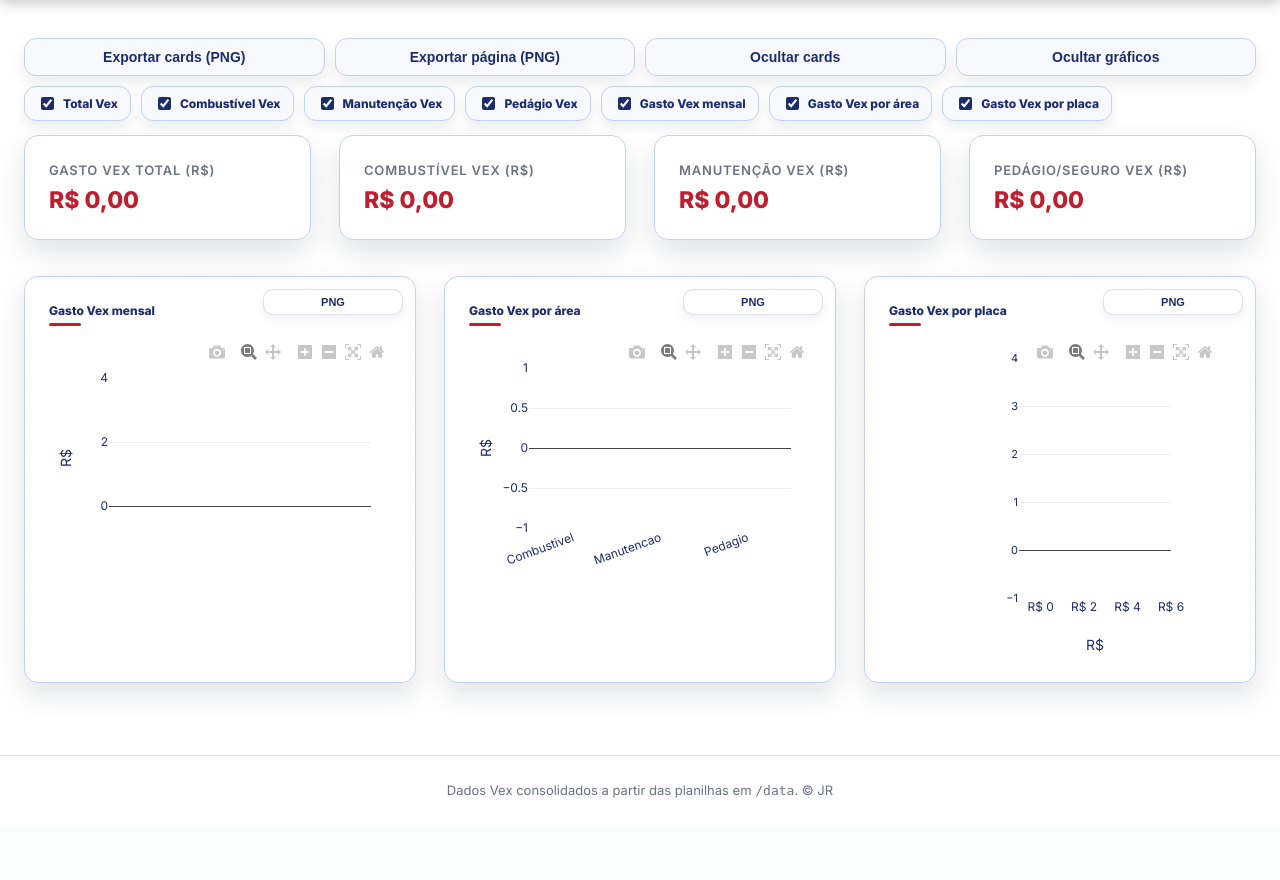
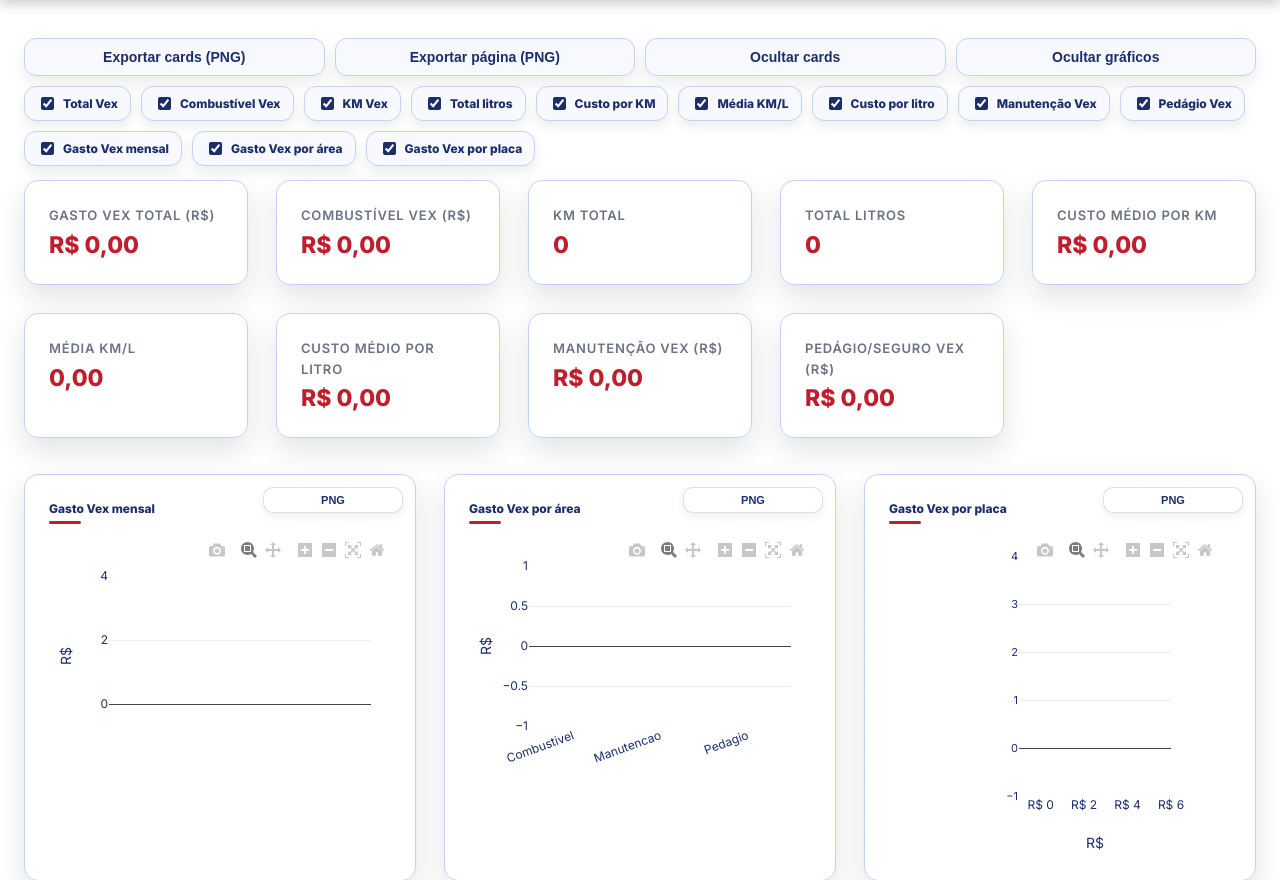
Before and after one commit to jhonnyoraculos/dashboard, a Flask app: page /vex in a window 1280 px wide. Shown: the part 140-1020 px from the top of the page. Before the commit the page ends 938 px from the top, so only its background shows below. Run offline with Flask 3, Linux system fonts and the light colour scheme; some libraries are stand-ins or nearby versions.

Commit message:
Atualizacao automatica 2026-02-03 15:27

```diff
--- a/app.py
+++ b/app.py
@@ -1401,6 +1401,7 @@ def data_vex():
     df_manu = _only_vex(load_manutencao())
     df_hoteis = load_hoteis().iloc[0:0].copy()
     df_ped = _only_vex(load_pedagio())
+    km_rodados = _COMBUSTIVEL_CACHE.get("km_rodados_mensal")
 
     anos_disponiveis: set[int] = set()
     for df_src in (df_comb, df_manu, df_hoteis, df_ped):
@@ -1447,7 +1448,29 @@ def data_vex():
     df_hoteis = _apply_filters(df_hoteis)
     df_ped = _apply_filters(df_ped)
 
+    km_override = None
+    if ano == 2026 and isinstance(km_rodados, pd.DataFrame) and not km_rodados.empty:
+        km_override = km_rodados.copy()
+        if ano is not None:
+            km_override = km_override[pd.to_datetime(km_override["Mes"], errors="coerce").dt.year == ano]
+        if meses:
+            km_override = km_override[km_override["Mes"].isin(meses)]
+        if placa and placa != "Todos":
+            km_override = km_override[km_override["PLACA"] == placa]
+        if not df_comb.empty and "Mes" in df_comb.columns and "PLACA" in df_comb.columns:
+            allowed = df_comb[["Mes", "PLACA"]].dropna().drop_duplicates()
+            if not allowed.empty:
+                km_override = km_override.merge(allowed, on=["Mes", "PLACA"], how="inner")
+
     total_comb = float(df_comb["Custo"].sum()) if "Custo" in df_comb else 0.0
+    if km_override is not None and "Km Rodados" in km_override.columns:
+        km_total = float(km_override["Km Rodados"].sum())
+    else:
+        km_total = float(df_comb["Km Rodados"].sum()) if "Km Rodados" in df_comb else 0.0
+    litros_total = float(df_comb["Litros"].sum()) if "Litros" in df_comb else 0.0
+    km_por_litro = (km_total / litros_total) if litros_total else 0.0
+    custo_por_km = (total_comb / km_total) if km_total else 0.0
+    custo_por_litro = (total_comb / litros_total) if litros_total else 0.0
     total_manu = float(df_manu["Custo"].sum()) if "Custo" in df_manu else 0.0
     total_hoteis = 0.0
     total_ped = float(df_ped["Custo"].sum()) if "Custo" in df_ped else 0.0
@@ -1505,6 +1528,11 @@ def data_vex():
         "manutencao_total": round(total_manu, 2),
         "hoteis_total": round(total_hoteis, 2),
         "pedagio_total": round(total_ped, 2),
+        "km_total": round(km_total, 2),
+        "litros_total": round(litros_total, 2),
+        "km_por_litro": round(km_por_litro, 3),
+        "custo_por_km": round(custo_por_km, 4),
+        "custo_por_litro": round(custo_por_litro, 4),
         "mensal_total": mensal_total,
         "por_area": por_area,
         "gasto_por_placa": gasto_por_placa,
--- a/templates/vex.html
+++ b/templates/vex.html
@@ -45,6 +45,26 @@
         <div class="kpi-title">Combust&iacute;vel Vex (R$)</div>
         <div id="kpi-comb" class="kpi-value">--</div>
       </div>
+      <div class="kpi blue" id="kpi-vex-km">
+        <div class="kpi-title">KM total</div>
+        <div id="kpi-km" class="kpi-value">--</div>
+      </div>
+      <div class="kpi blue" id="kpi-vex-litros">
+        <div class="kpi-title">Total litros</div>
+        <div id="kpi-litros" class="kpi-value">--</div>
+      </div>
+      <div class="kpi green" id="kpi-vex-custo-km">
+        <div class="kpi-title">Custo m&eacute;dio por KM</div>
+        <div id="kpi-custo-km" class="kpi-value">--</div>
+      </div>
+      <div class="kpi green" id="kpi-vex-km-litro">
+        <div class="kpi-title">M&eacute;dia KM/L</div>
+        <div id="kpi-km-litro" class="kpi-value">--</div>
+      </div>
+      <div class="kpi green" id="kpi-vex-custo-litro">
+        <div class="kpi-title">Custo m&eacute;dio por litro</div>
+        <div id="kpi-custo-litro" class="kpi-value">--</div>
+      </div>
       <div class="kpi green" id="kpi-vex-manu">
         <div class="kpi-title">Manuten&ccedil;&atilde;o Vex (R$)</div>
         <div id="kpi-manu" class="kpi-value">--</div>
@@ -77,6 +97,7 @@
 
 <script>
 const fmtBRL = (value) => Number(value || 0).toLocaleString('pt-BR', { style: 'currency', currency: 'BRL' });
+const fmtNum = (value) => Number(value || 0).toLocaleString('pt-BR');
 const currentYear = String(new Date().getFullYear());
 const safeArray = (source, key) => (source && Array.isArray(source[key])) ? source[key] : [];
 const MONTH_MAP = {
@@ -427,6 +448,11 @@ async function refresh() {
 
   document.getElementById('kpi-total').textContent = fmtBRL(d.total_vex);
     document.getElementById('kpi-comb').textContent = fmtBRL(d.combustivel_total);
+    document.getElementById('kpi-km').textContent = fmtNum(d.km_total);
+    document.getElementById('kpi-litros').textContent = fmtNum(d.litros_total);
+    document.getElementById('kpi-custo-km').textContent = fmtBRL(d.custo_por_km);
+    document.getElementById('kpi-km-litro').textContent = Number(d.km_por_litro || 0).toLocaleString('pt-BR', { minimumFractionDigits: 2, maximumFractionDigits: 2 });
+    document.getElementById('kpi-custo-litro').textContent = fmtBRL(d.custo_por_litro);
     document.getElementById('kpi-manu').textContent = fmtBRL(d.manutencao_total);
     document.getElementById('kpi-ped').textContent = fmtBRL(d.pedagio_total);
 
@@ -481,6 +507,11 @@ function setupExports() {
     setupVisibility('visibility-vex', [
       { selector: '#kpi-vex-total', label: 'Total Vex' },
       { selector: '#kpi-vex-comb', label: 'Combust\u00EDvel Vex' },
+      { selector: '#kpi-vex-km', label: 'KM Vex' },
+      { selector: '#kpi-vex-litros', label: 'Total litros' },
+      { selector: '#kpi-vex-custo-km', label: 'Custo por KM' },
+      { selector: '#kpi-vex-km-litro', label: 'M\u00E9dia KM/L' },
+      { selector: '#kpi-vex-custo-litro', label: 'Custo por litro' },
       { selector: '#kpi-vex-manu', label: 'Manuten\u00E7\u00E3o Vex' },
       { selector: '#kpi-vex-ped', label: 'Ped\u00E1gio Vex' },
       { selector: '#card-vex-mensal', label: 'Gasto Vex mensal' },
```
Also changed, not shown: 2 other files. Lines whose indentation alone changed are shown as unchanged.
